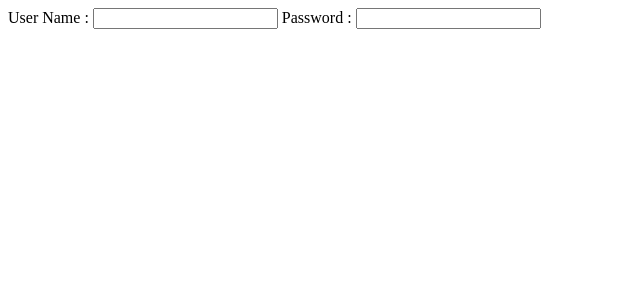
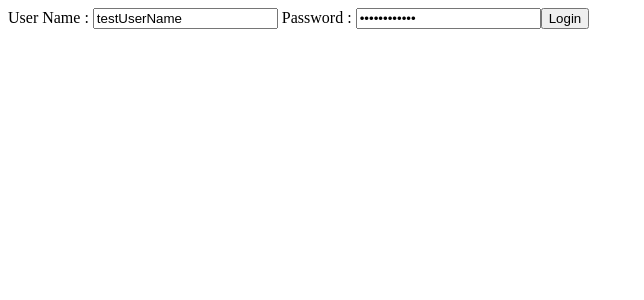
Before and after one commit to igorkol1/ToDo, an Angular app in the folder frontend/todo/: page / in a window 1280 px wide. Shown: the top 300 px of the page, without its empty margins (0-644 px from the left). Built offline with nearby package versions, Linux system fonts and the light colour scheme.

Commit message:
Add data binding to login component

```diff
--- a/frontend/todo/src/app/app.module.ts
+++ b/frontend/todo/src/app/app.module.ts
@@ -1,5 +1,6 @@
 import { BrowserModule } from '@angular/platform-browser';
 import { NgModule } from '@angular/core';
+import { FormsModule } from '@angular/forms';
 
 import { AppRoutingModule } from './app-routing.module';
 import { AppComponent } from './app.component';
@@ -14,7 +15,8 @@
   ],
   imports: [
     BrowserModule,
-    AppRoutingModule
+    AppRoutingModule,
+    FormsModule
   ],
   providers: [],
   bootstrap: [AppComponent]
--- a/frontend/todo/src/app/login/login.component.html
+++ b/frontend/todo/src/app/login/login.component.html
@@ -1,2 +1,4 @@
-User Name : <input type="text" name="username">
-Password  : <input type="password" name="password">
+User Name : <input type="text" name="username" [(ngModel)]="username">
+Password  : <input type="password" name="password" [(ngModel)]="password">
+
+<button (click)=handleLogin()>Login</button>
--- a/frontend/todo/src/app/login/login.component.ts
+++ b/frontend/todo/src/app/login/login.component.ts
@@ -7,9 +7,17 @@
 })
 export class LoginComponent implements OnInit {
 
+  username = "testUserName"
+  password = "testPassword"
+
   constructor() { }
 
   ngOnInit() {
   }
 
+  handleLogin(){
+    console.log(this.username)
+    console.log(this.password)
+  }
+
 }
```
